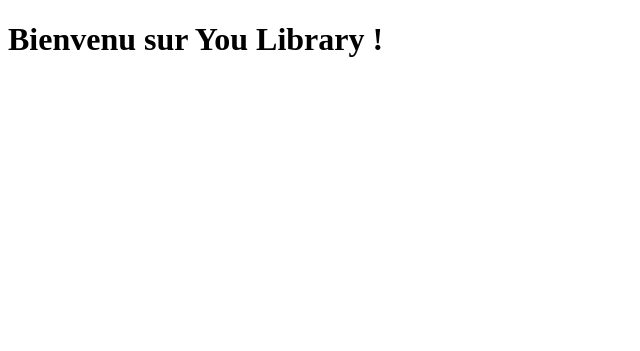
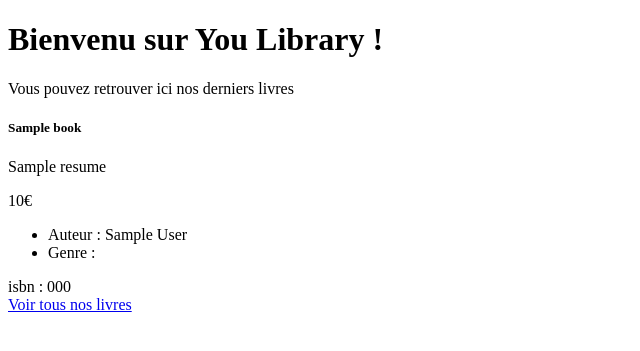
Before and after one commit to DubMan21/You-Library, a Symfony app: template templates/main/home.html.twig in a window 1280 px wide. Shown: the part 115-466 px from the top of the page, without its empty margins (0-640 px from the left). Run offline with Twig, Linux system fonts and the light colour scheme; the template is opened without the code that fills it: most values are stand-ins (such as "Sample title", 1, 10 or a date in 2020); some libraries are stand-ins or nearby versions.

Commit message:
Feature books pages (#4)
* Display 3 last books on home page

* Movie list

```diff
--- a/src/Entity/Book.php
+++ b/src/Entity/Book.php
@@ -60,6 +60,7 @@ class Book
 
     /**
      * @ORM\ManyToMany(targetEntity=Category::class, inversedBy="books")
+     * @Assert\Count(min="1")
      */
     private $categories;
 
--- /dev/null
+++ b/templates/components/book.html.twig
@@ -0,0 +1,26 @@
+<div class="col-sm-6 col-lg-4 mb-4">
+  <div class="card book-card">
+    <div class="card-body">
+      <h5 class="card-title">{{ book.title }}</h5>
+      <p class="card-text">{{ book.resume }}</p>
+      <span class="float-right">{{ book.price }}€</span>
+    </div>
+    <ul class="list-group list-group-flush">
+      <li class="list-group-item">Auteur : {{ book.author }}</li>
+      {% if book.editor %}
+        <li class="list-group-item">Editeur : {{ book.editor }}</li>
+      {% endif %}
+      <li class="list-group-item">Genre :
+        {% for category in book.categories %}
+          <span class="badge badge-secondary">{{ category.name }}</span>
+        {% endfor %}
+      </li>
+    </ul>
+    <div class="card-body">
+      {# {% if app.user and not is_granted('ROLE_ADMIN')  %}
+        <a href="#" class="card-link">Like</a>
+      {% endif %} #}
+      <span class="float-right">isbn : {{ book.isbn }}</span>
+    </div>
+  </div>
+</div>
--- a/templates/components/header.html.twig
+++ b/templates/components/header.html.twig
@@ -7,7 +7,7 @@
   <div class="collapse navbar-collapse" id="navbarSupportedContent">
     <ul class="navbar-nav mr-auto">
       <li class="nav-item">
-        <a class="nav-link" href="#">Nos livres</a>
+        <a class="nav-link" href="{{ path('movies') }}">Nos livres</a>
       </li>
       {% if app.user %}
         <li class="nav-item dropdown">
--- a/templates/main/home.html.twig
+++ b/templates/main/home.html.twig
@@ -5,7 +5,14 @@
 {% endblock %}
 
 {% block body %}
-  <div class="content">
-    <h1>Bienvenu sur You Library !</h1>
+  <div class="container">
+    <h1 class="mt-5">Bienvenu sur You Library !</h1>
+    <p>Vous pouvez retrouver ici nos derniers livres</p>
+    <div class="row mt-4">
+      {% for book in books %}
+        {% include "components/book.html.twig" %}
+      {% endfor %}
+    </div>
+    <a href="{{ path('movies') }}" class="btn btn-dark mt-4 float-right">Voir tous nos livres</a>
   </div>
 {% endblock %}
```
Also changed, not shown: assets/styles/app.scss (+7 -2 lines), src/Controller/MainController.php (+31 -2 lines), src/DataFixtures/BookFixtures.php (+11 -1 lines), src/Repository/BookRepository.php (+21 -9 lines), templates/main/list.html.twig (added, +22 -0 lines).
